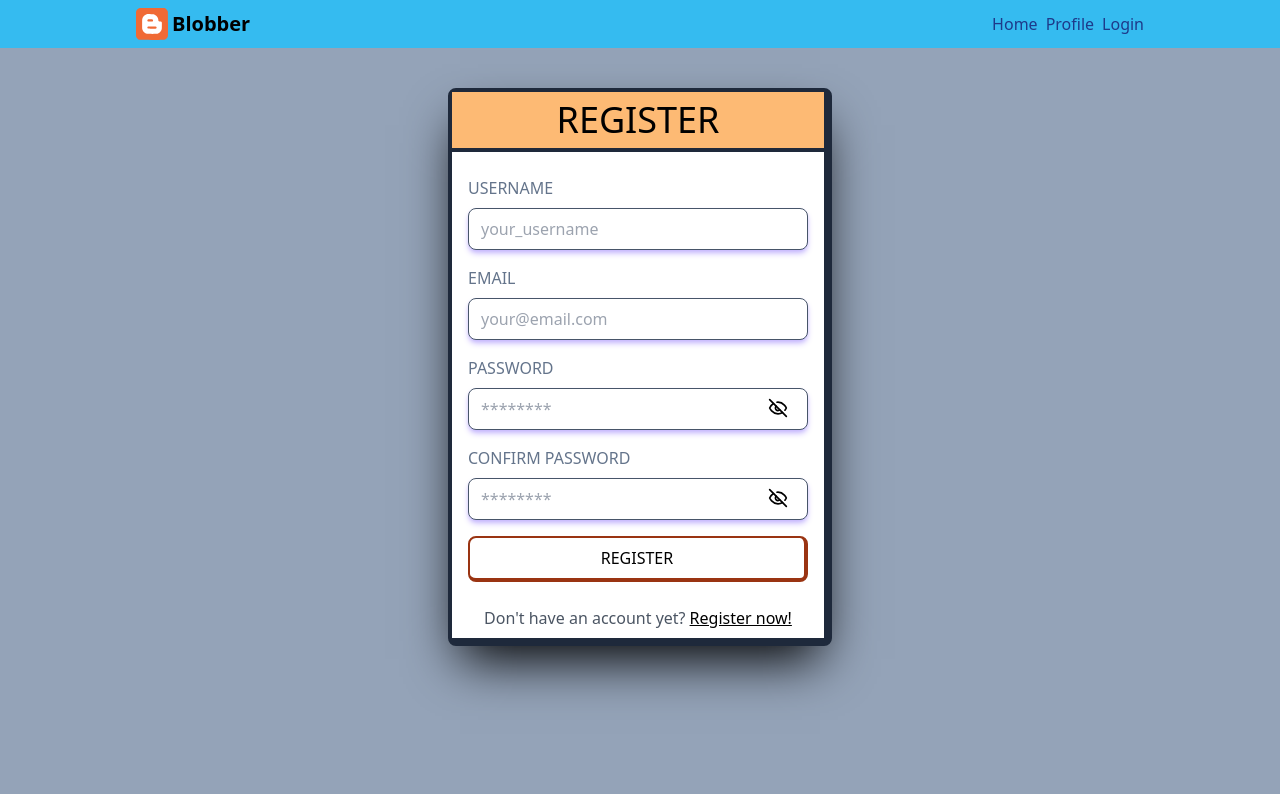
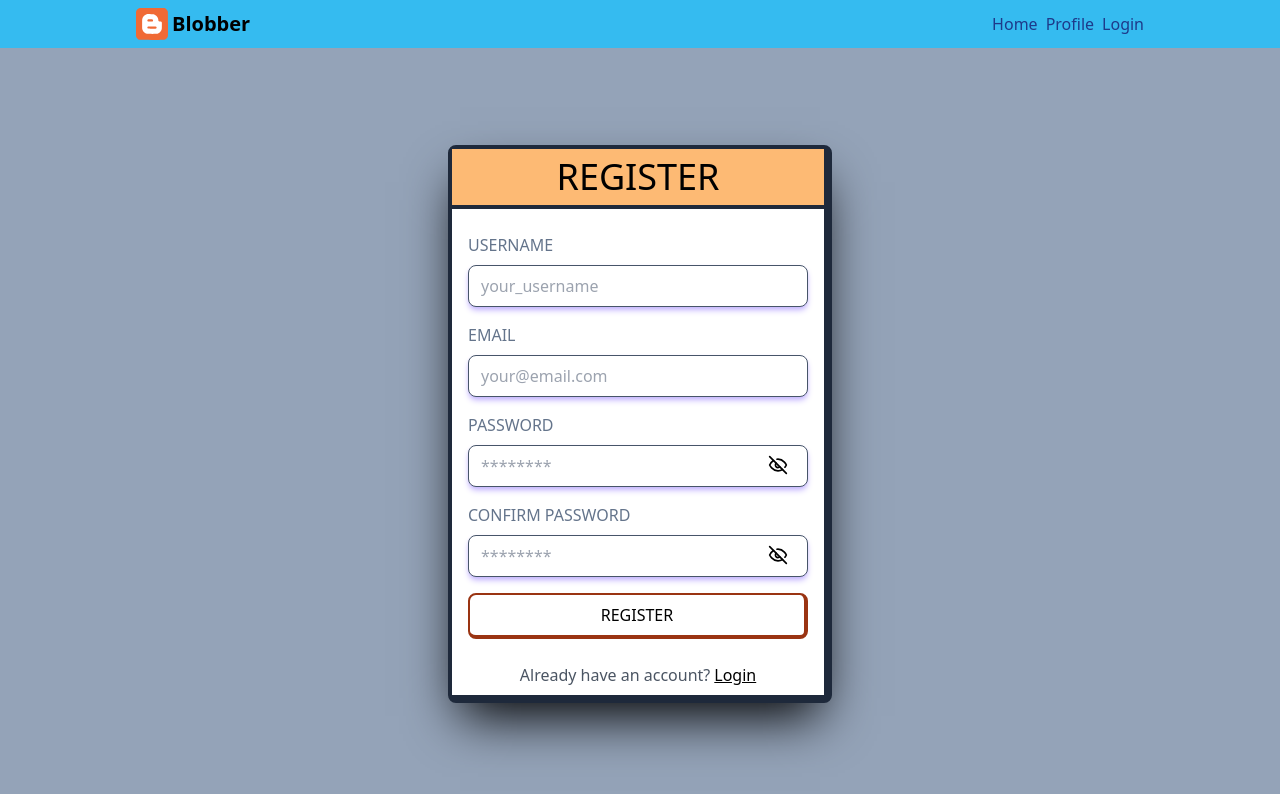
Before and after one commit to maj-rf/myblog-client, a React (Vite) app: page /register in a window 1280 px wide. Shown: the top 794 px of the page. Built offline with nearby package versions, Linux system fonts and the light colour scheme.

Commit message:
add grow to Login and Register to fill available space

```diff
--- a/src/components/Layout.tsx
+++ b/src/components/Layout.tsx
@@ -2,7 +2,7 @@ import { Header } from './Header';
 import { Outlet } from 'react-router-dom';
 export const Layout = () => {
   return (
-    <div className="flex flex-col min-h-screen bg-slate-400">
+    <div className="flex flex-col h-screen bg-slate-400">
       <Header />
       <Outlet />
     </div>
--- a/src/hooks/useField.ts
+++ /dev/null
@@ -1,21 +0,0 @@
-import { ChangeEvent, useState, useRef } from 'react';
-
-export const useField = (type: string) => {
-  const [value, setValue] = useState('');
-
-  const onChange = (event: ChangeEvent<HTMLInputElement>) => {
-    setValue(event.target.value);
-  };
-
-  const passRef = useRef<HTMLInputElement>(null);
-
-  if (type === 'password')
-    return { type, value, ref: passRef, onChange, setValue };
-
-  return {
-    type,
-    value,
-    onChange,
-    setValue,
-  };
-};
--- a/src/pages/Login.tsx
+++ b/src/pages/Login.tsx
@@ -18,8 +18,8 @@ export const Login = () => {
   };
 
   return (
-    <div className="flex items-center justify-center ">
-      <div className="w-full sm:w-96 mx-4 mt-10 rounded-lg border-4 border-b-8 border-r-8 border-slate-800 bg-white shadow-2xl shadow-black">
+    <div className="flex items-center justify-center grow">
+      <div className="w-full sm:w-96 mx-4 rounded-lg border-4 border-b-8 border-r-8 border-slate-800 bg-white shadow-2xl shadow-black">
         <h1 className="text-4xl text-center uppercase p-2 border-b-4 border-slate-800 bg-green-400">
           Login
         </h1>
--- a/src/pages/Register.tsx
+++ b/src/pages/Register.tsx
@@ -21,8 +21,8 @@ export const Register = () => {
   };
 
   return (
-    <div className="flex items-center justify-center">
-      <div className="w-full sm:w-96 mx-4 mt-10 rounded-lg border-4 border-b-8 border-r-8 border-slate-800 bg-white shadow-2xl shadow-black">
+    <div className="flex items-center justify-center grow">
+      <div className="w-full sm:w-96 mx-4 rounded-lg border-4 border-b-8 border-r-8 border-slate-800 bg-white shadow-2xl shadow-black">
         <h1 className="text-4xl text-center uppercase p-2 border-b-4 border-slate-800 bg-orange-300">
           Register
         </h1>
@@ -99,242 +99,15 @@ export const Register = () => {
           </BaseButton>
         </form>
         <div className="text-center py-2 text-gray-600">
-          Don't have an account yet?
+          Already have an account?
           <Link
-            to="/register"
+            to="/login"
             className="underline text-black hover:text-orange-500 ml-1"
           >
-            Register now!
+            Login
           </Link>
         </div>
       </div>
     </div>
   );
 };
-//   return (
-//     <div className="grow flex items-center justify-around bg-blue-50">
-//       <div className="w-full md:w-96 mx-4 bg-white p-4 rounded-lg shadow-lg">
-//         <h1 className="text-4xl text-center uppercase">Register</h1>
-//         <form onSubmit={handleSubmit(handleLogin)}>
-//           <div>
-//             <label htmlFor="username" hidden>
-//               Username
-//             </label>
-//             <input
-//               type="text"
-//               placeholder="your_username7"
-//               className="w-full my-2 py-2 px-3 border border-slate-600 rounded-lg shadow-md shadow-violet-300 focus:outline-none focus:ring focus:ring-violet-300 transition duration-300"
-//               {...register('username')}
-//             />
-//           </div>
-//           <div>
-//             <label htmlFor="email" hidden>
-//               Email
-//             </label>
-//             <input
-//               type="email"
-//               placeholder="your@email.com"
-//               className="w-full my-2 py-2 px-3 border border-slate-600 rounded-lg shadow-md shadow-violet-300 focus:outline-none focus:ring focus:ring-violet-300 transition duration-300"
-//               {...register('email')}
-//             />
-//           </div>
-
-//           <div className="relative">
-//             <label htmlFor="password" hidden>
-//               Password
-//             </label>
-//             <input
-//               type={passwordShow ? 'text' : 'password'}
-//               placeholder="********"
-//               className="w-full my-2 py-2 px-3 border border-slate-600 rounded-lg shadow-md shadow-violet-300 focus:outline-none focus:ring focus:ring-violet-300 transition duration-300"
-//               {...register('password')}
-//             />
-//             <button
-//               className="absolute top-0 right-5 bottom-0 m-auto max-h-fit"
-//               type="button"
-//               onClick={() => setPasswordShow(!passwordShow)}
-//             >
-//               {passwordShow ? <EyeVisible /> : <EyeHidden />}
-//             </button>
-//           </div>
-//           <div className="relative">
-//             <label htmlFor="confirm_pass" hidden>
-//               Confirm Password
-//             </label>
-//             <input
-//               type={confirmShow ? 'text' : 'password'}
-//               placeholder="confirm password"
-//               className="w-full my-2 py-2 px-3 border border-slate-600 rounded-lg shadow-md shadow-violet-300 focus:outline-none focus:ring focus:ring-violet-300 transition duration-300"
-//               {...register('confirm_pass')}
-//             />
-//             <button
-//               className="absolute top-0 right-5 bottom-0 m-auto max-h-fit"
-//               type="button"
-//               onClick={() => setConfirmShow(!confirmShow)}
-//             >
-//               {confirmShow ? <EyeVisible /> : <EyeHidden />}
-//             </button>
-//           </div>
-//           <button
-//             type="submit"
-//             className="w-full bg-pink-500 text-white py-2 rounded-lg hover:bg-pink-400"
-//           >
-//             Register
-//           </button>
-//         </form>
-//         <div className="text-center py-2 text-gray-600">
-//           Already have an account?
-//           <Link
-//             to="/login"
-//             className="underline text-black hover:text-orange-500 ml-1"
-//           >
-//             Login!
-//           </Link>
-//         </div>
-//       </div>
-//     </div>
-//   );
-// };
-
-// export const Register = () => {
-//   const { setValue: setUsername, ...username } = useField('text');
-//   const { setValue: setEmail, ...email } = useField('email');
-//   const { setValue: setPassword, ...password } = useField('password');
-//   const { setValue: setConfirmPass, ...confirmPass } = useField('password');
-
-//   const showPassword = (ref: React.RefObject<HTMLInputElement> | undefined) => {
-//     if (!ref) return;
-//     if (ref.current !== null)
-//       return (ref.current.type =
-//         ref.current.type === 'password' ? 'text' : 'password');
-//   };
-
-//   // TODO Reset inputs
-//   const submitUser = (e: React.FormEvent<HTMLFormElement>) => {
-//     e.preventDefault();
-//     console.log({
-//       username: username.value,
-//       email: email.value,
-//       password: password.value,
-//       confirmPass: confirmPass.value,
-//       pass: password.value === confirmPass.value ? true : false,
-//     });
-//     setUsername('');
-//     setEmail('');
-//     setPassword('');
-//     setConfirmPass('');
-//   };
-
-//   return (
-//     <div className="grow flex items-center justify-center bg-blue-50">
-//       <div className="w-full md:w-96 mx-4">
-//         <h1 className="text-4xl text-center uppercase">Register</h1>
-//         <form className="" onSubmit={submitUser}>
-//           <div>
-//             <label htmlFor="email" hidden>
-//               Email
-//             </label>
-//             <input
-//               placeholder="your@email.com"
-//               name="email"
-//               className="w-full my-2 py-2 px-3 border rounded-lg"
-//               {...email}
-//             />
-//           </div>
-//           <div>
-//             <label htmlFor="username" hidden>
-//               Username
-//             </label>
-//             <input
-//               placeholder="your_username"
-//               name="username"
-//               className="w-full my-2 py-2 px-3 border rounded-lg"
-//               {...username}
-//             />
-//           </div>
-
-//           <div className="relative">
-//             <label htmlFor="password" hidden>
-//               Password
-//             </label>
-//             <input
-//               // type="password"
-//               placeholder="********"
-//               name="password"
-//               className="w-full my-2 py-2 px-3 border rounded-lg"
-//               {...password}
-//             />
-//             <button
-//               className="absolute top-0 right-5 bottom-0 m-auto max-h-fit"
-//               type="button"
-//               onClick={() => showPassword(password.ref)}
-//             >
-//               <svg
-//                 xmlns="http://www.w3.org/2000/svg"
-//                 width="32"
-//                 height="32"
-//                 viewBox="0 0 24 24"
-//               >
-//                 <path
-//                   fill="#523654"
-//                   d="M14 12c-1.095 0-2-.905-2-2c0-.354.103-.683.268-.973C12.178 9.02 12.092 9 12 9a3.02 3.02 0 0 0-3 3c0 1.642 1.358 3 3 3c1.641 0 3-1.358 3-3c0-.092-.02-.178-.027-.268c-.29.165-.619.268-.973.268z"
-//                 />
-//                 <path
-//                   fill="currentColor"
-//                   d="M12 5c-7.633 0-9.927 6.617-9.948 6.684L1.946 12l.105.316C2.073 12.383 4.367 19 12 19s9.927-6.617 9.948-6.684l.106-.316l-.105-.316C21.927 11.617 19.633 5 12 5zm0 12c-5.351 0-7.424-3.846-7.926-5C4.578 10.842 6.652 7 12 7c5.351 0 7.424 3.846 7.926 5c-.504 1.158-2.578 5-7.926 5z"
-//                 />
-//               </svg>
-//             </button>
-//           </div>
-//           <div className="relative">
-//             <label htmlFor="confirm_pass" hidden>
-//               Confirm Password
-//             </label>
-//             <input
-//               placeholder="********"
-//               name="confirm_pass"
-//               className="w-full my-2 py-2 px-3 border rounded-lg"
-//               {...confirmPass}
-//             />
-//             <button
-//               className="absolute top-0 right-5 bottom-0 m-auto max-h-fit"
-//               type="button"
-//               onClick={() => showPassword(confirmPass.ref)}
-//             >
-//               <svg
-//                 xmlns="http://www.w3.org/2000/svg"
-//                 width="32"
-//                 height="32"
-//                 viewBox="0 0 24 24"
-//               >
-//                 <path
-//                   fill="#523654"
-//                   d="M14 12c-1.095 0-2-.905-2-2c0-.354.103-.683.268-.973C12.178 9.02 12.092 9 12 9a3.02 3.02 0 0 0-3 3c0 1.642 1.358 3 3 3c1.641 0 3-1.358 3-3c0-.092-.02-.178-.027-.268c-.29.165-.619.268-.973.268z"
-//                 />
-//                 <path
-//                   fill="currentColor"
-//                   d="M12 5c-7.633 0-9.927 6.617-9.948 6.684L1.946 12l.105.316C2.073 12.383 4.367 19 12 19s9.927-6.617 9.948-6.684l.106-.316l-.105-.316C21.927 11.617 19.633 5 12 5zm0 12c-5.351 0-7.424-3.846-7.926-5C4.578 10.842 6.652 7 12 7c5.351 0 7.424 3.846 7.926 5c-.504 1.158-2.578 5-7.926 5z"
-//                 />
-//               </svg>
-//             </button>
-//           </div>
-//           <button
-//             type="submit"
-//             className="w-full bg-pink-500 text-white py-2 rounded-lg hover:bg-pink-400"
-//           >
-//             Register
-//           </button>
-//         </form>
-//         <div className="text-center py-2 text-gray-600">
-//           Already have an account?
-//           <Link
-//             to="/login"
-//             className="underline text-black hover:text-orange-500 ml-1"
-//           >
-//             Login!
-//           </Link>
-//         </div>
-//       </div>
-//     </div>
-//   );
-// };
```
